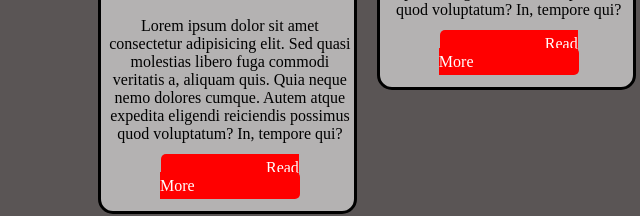
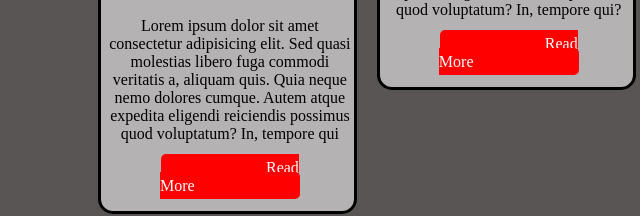
Before and after one commit to chirag-singh-rana/Full-stack-assignment-6, a plain HTML site: page index.html in a window 1280 px wide. Shown: the part 274-490 px from the top of the page, 10-650 px from the left. Drawn offline with Linux system fonts and the light colour scheme.

Commit message:
final commit

```diff
--- a/index.html
+++ b/index.html
@@ -29,7 +29,6 @@
             padding-left: 5px;
         }
         a {
-            /* border:solid; */
             width: 100%;
             background-color: red;
             border-radius: 5px;
@@ -54,7 +53,7 @@
         <img src="html5.jpg" alt="">
         <p>Lorem ipsum dolor sit amet consectetur adipisicing elit. Sed quasi molestias libero fuga commodi veritatis a,
             aliquam quis. Quia neque nemo dolores cumque. Autem atque expedita eligendi reiciendis possimus quod
-            voluptatum? In, tempore qui?</p>
+            voluptatum? In, tempore qui</p>
 
         <p><a href="h.html">Read More</a></p>
 
```
